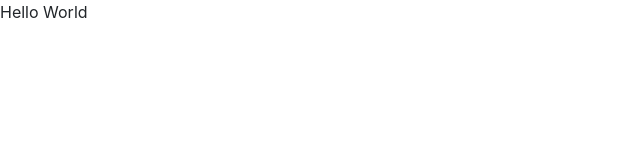
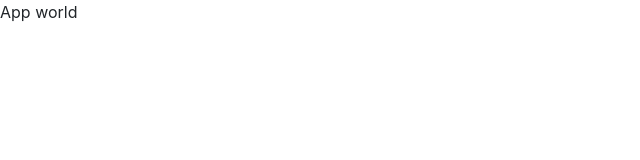
Before and after one commit to PipesNBottles/simple-dashboard, a React (Create React App) app: page / in a window 1280 px wide. Shown: the top 160 px of the page, without its empty margins (0-640 px from the left). Built offline with nearby package versions, Linux system fonts and the light colour scheme.

Commit message:
more work needs to be done

```diff
--- a/src/App.tsx
+++ b/src/App.tsx
@@ -1,26 +1,12 @@
 import './App.css';
-import LoginForm from './login/components/LoginForm';
-import SignupForm from './signup/components/SignUp';
-import EntryPoint from './entrypoint/components/Entrypoint';
-import store from './shared/redux/store';
-import { Provider } from 'react-redux';
-import {
-  BrowserRouter,
-  Routes,
-  Route,
-} from 'react-router-dom';
+import { Outlet } from 'react-router-dom';
 
 function App() {
   return (
-    <Provider store={ store }>
-      <BrowserRouter>
-        <Routes>
-          <Route path='/' element={ <EntryPoint /> } />
-          <Route path='/login' element={ <LoginForm /> } />
-          <Route path='/signup' element={ <SignupForm /> } />
-        </Routes>
-      </BrowserRouter>
-    </Provider>
+    <div>
+      App world
+      <Outlet />
+    </div>
   );
 }
 
--- a/src/index.tsx
+++ b/src/index.tsx
@@ -3,13 +3,33 @@
 import ReactDOM from 'react-dom';
 import './index.css';
 import App from './App';
+import LoginForm from './login/components/LoginForm';
 import reportWebVitals from './reportWebVitals';
+import SignupForm from './signup/components/SignUp';
+// import EntryPoint from './entrypoint/components/Entrypoint';
+import store from './shared/redux/store';
+import { Provider } from 'react-redux';
+import {
+  BrowserRouter,
+  Routes,
+  Route,
+} from 'react-router-dom';
 
+const rootElement = document.getElementById('root');
 ReactDOM.render(
   <React.StrictMode>
-    <App />
+    <Provider store={ store }>
+      <BrowserRouter>
+        <Routes>
+          <Route path='/' element={ <App /> }>
+            <Route path='login' element={ <LoginForm /> } />
+            <Route path='signup' element={ <SignupForm /> } />
+          </Route>
+        </Routes>
+      </BrowserRouter>
+    </Provider>
   </React.StrictMode>,
-  document.getElementById('root'),
+  rootElement,
 );
 
 // If you want to start measuring performance in your app, pass a function
```
